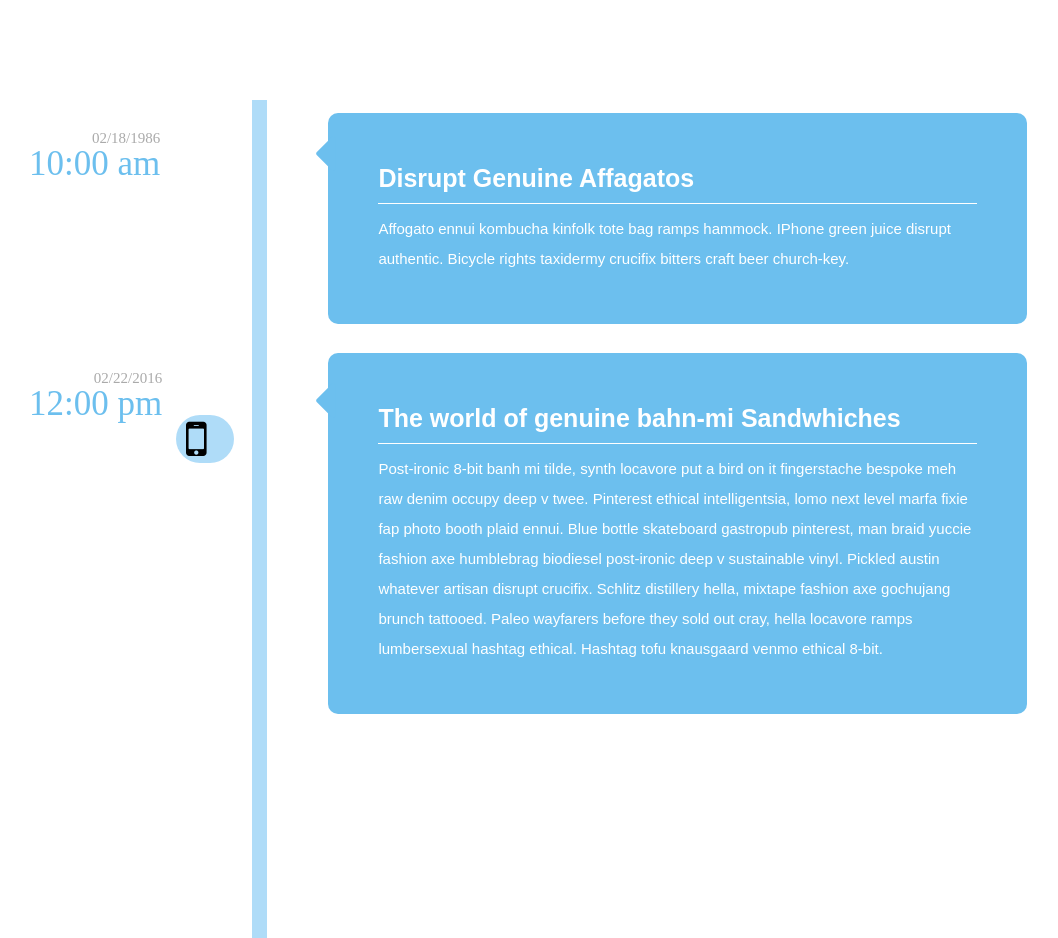
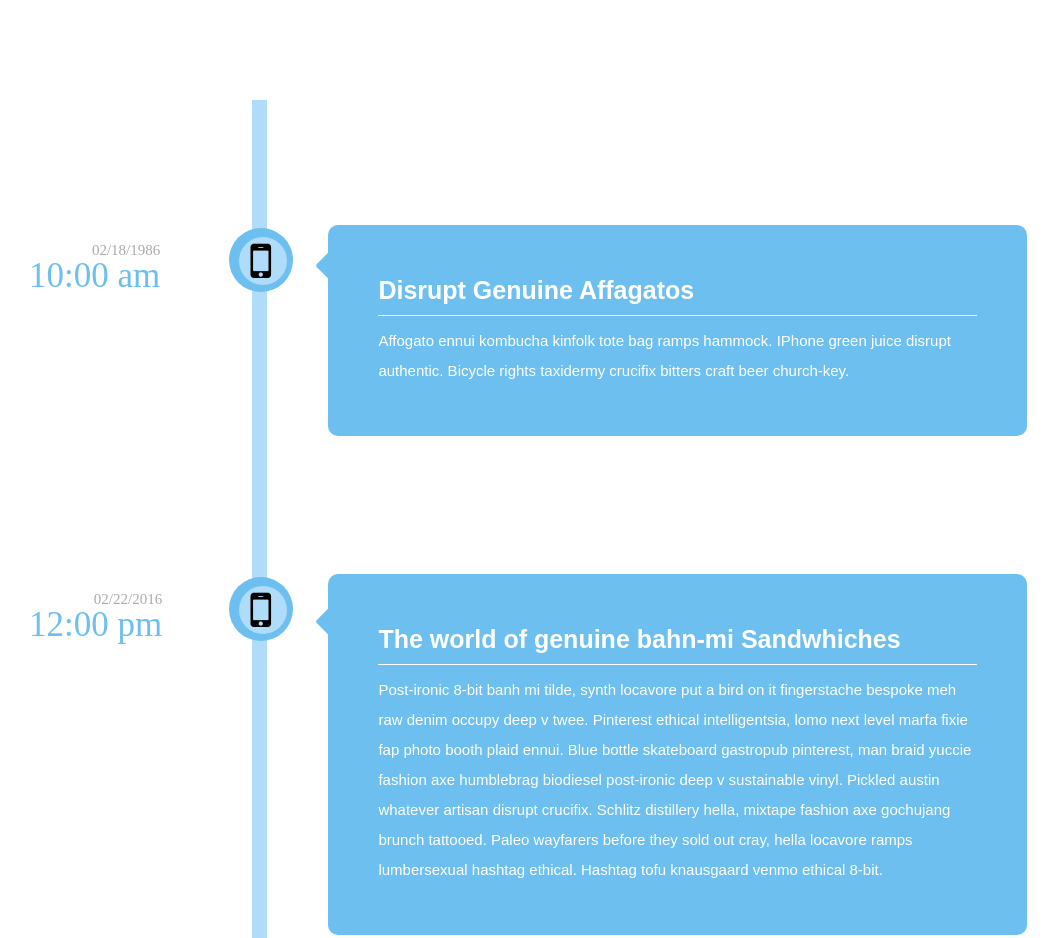
Before and after one commit to BestMattEver/Vertical_Timeline, a plain HTML site: page index.html in a window 1280 px wide. Shown: the top 938 px of the page, without its empty margins (112-1170 px from the left). Drawn offline with Linux system fonts and the light colour scheme.

Commit message:
project finished ?
as good as its going to get. small cosmetic and alignment issues still
remain. conceptually complete. had to finish on pc at home. git is
useful.

```diff
--- a/assets/css/index.css
+++ b/assets/css/index.css
@@ -5,12 +5,16 @@ body {
   margin-top: 100px;
   background-color: #ffffff}
 
+
+
 section {
   background-color: #ffffff;
   height: auto;
   display: inline-block;
   overlow: auto;
   margin: 13px}
+
+
 
 .line {
   background-color:#AFDCF8;
@@ -20,6 +24,8 @@ section {
   height:3000px;
   float: right;
   margin-right: 20px}
+
+
 
 section article {
   color: #ffffff;
@@ -36,6 +42,8 @@ section article {
   margin-left: 10px;
   font-family: sans-serif;}
 
+
+
 section aside {
   display: block;
   color: #aaaaaa;
@@ -47,34 +55,40 @@ section aside {
   background-color: #ffffff;
   float: left;}
 
+
+
 .time{
   font-size: 35px;
   color: #6CBFEE;
 }
 
-.circle1{
-  border-width: 5px;
-  border-color: #46A4DA;
-  color: #000000;
+
+
+.circle1{z-index: 10;color: #000000;
   background-color: #AFDCF8;
   width: 3em;
   height: 3em;
   border-radius: 3em;
-  padding-left:10px;
-  position: absolute;
-  left: 160px;
-  top: 315px;
-}
-.circle2{
-  color: #000000;
-  background-color: #AFDCF8;
-  width: 3em;
-  height: 3em;
+ margin-left: 5px;  position: relative;
+  left: 20.5%;
+ top: 60px;}
+
+
+
+.circle2{z-index: 1;color: #6cbfee;
+  background-color: #6cbfee;
+  width: 4em;
+  height: 4em;
   border-radius: 3em;
-  position: absolute;
-  right: 50px;
-}
+ margin-left: 5px;  position: relative;
+  left: 19.5%;
+ top: 115px;}
+
+
+
 
 div.caret{position:absolute; display: inline; right: 99%; top: 5%; color: #6CBFEE; border: 5px #000000;}
 
+
+
 div.boxtitle {border-bottom: 1px solid; font-weight: 900; font-size: 25px; padding-bottom: 10px; margin-bottom:10px}
--- a/index.html
+++ b/index.html
@@ -8,8 +8,12 @@
   </head>
   <body>
     <div class="line">&nbsp;</div>
-    <!--this <section> is one wordbubble/datetime line complex-->
+
+
+ <!--this <section> is one wordbubble/datetime line complex-->
     <section>
+ <div class="circle2">&nbsp;</div><div class="circle1">&nbsp;&nbsp;&nbsp;<i class="fa fa-mobile fa-3x"></i>
+</div>
       <aside>02/18/1986<br><div class= "time">10:00 am</div>
       <!--<div class="line">&nbsp;</div>-->
       </aside>
@@ -21,9 +25,11 @@
 
     </section>
     <!--datebubble end-->
-    <section>
-      <div class="circle1"><i class="fa fa-mobile fa-3x"></i></div>
-      <aside>02/22/2016<br><div class= "time">12:00 pm</div>
+
+
+<section>
+   <div class="circle2">&nbsp;</div><div class="circle1">&nbsp;&nbsp;&nbsp;<i class="fa fa-mobile fa-3x"></i></div>
+         <aside>02/22/2016<br><div class= "time">12:00 pm</div>
       </aside>
       <article>
         <div class="caret"><i class="fa fa-caret-left fa-4x"></i></div>
```
